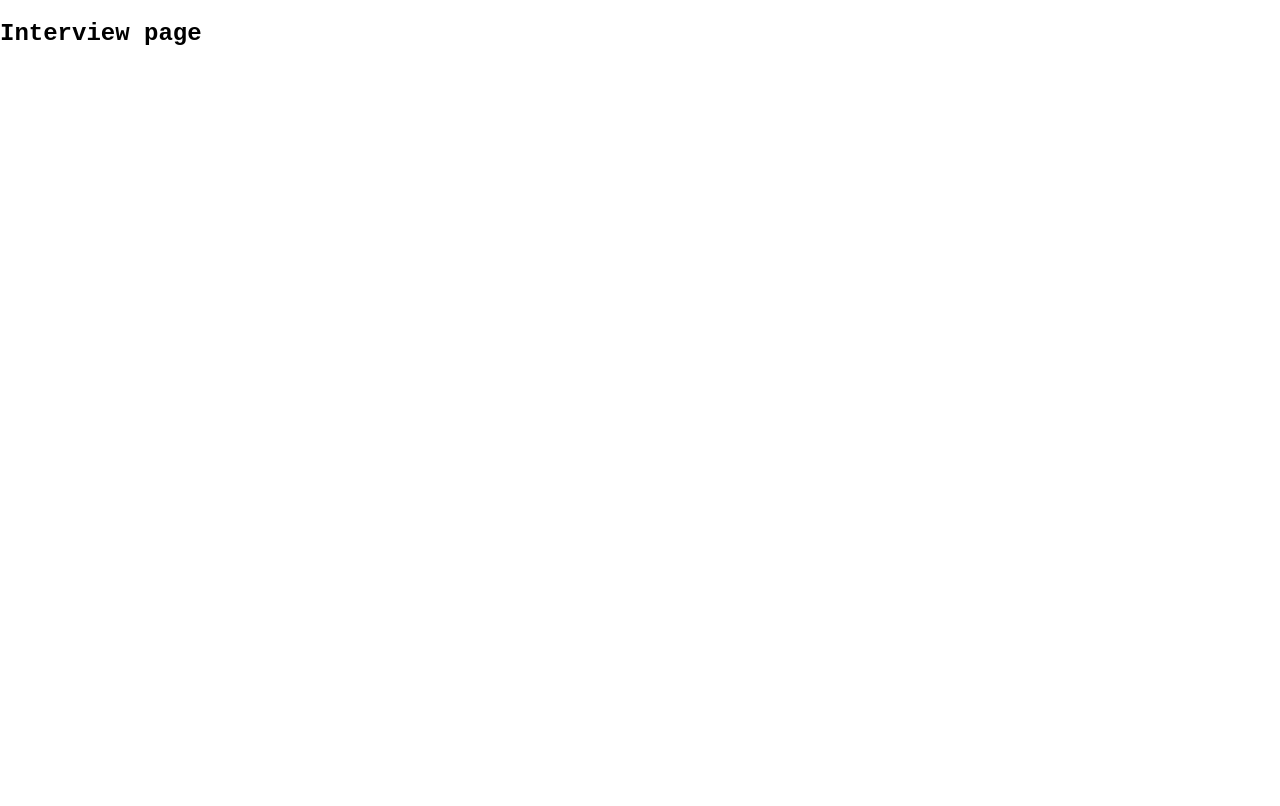
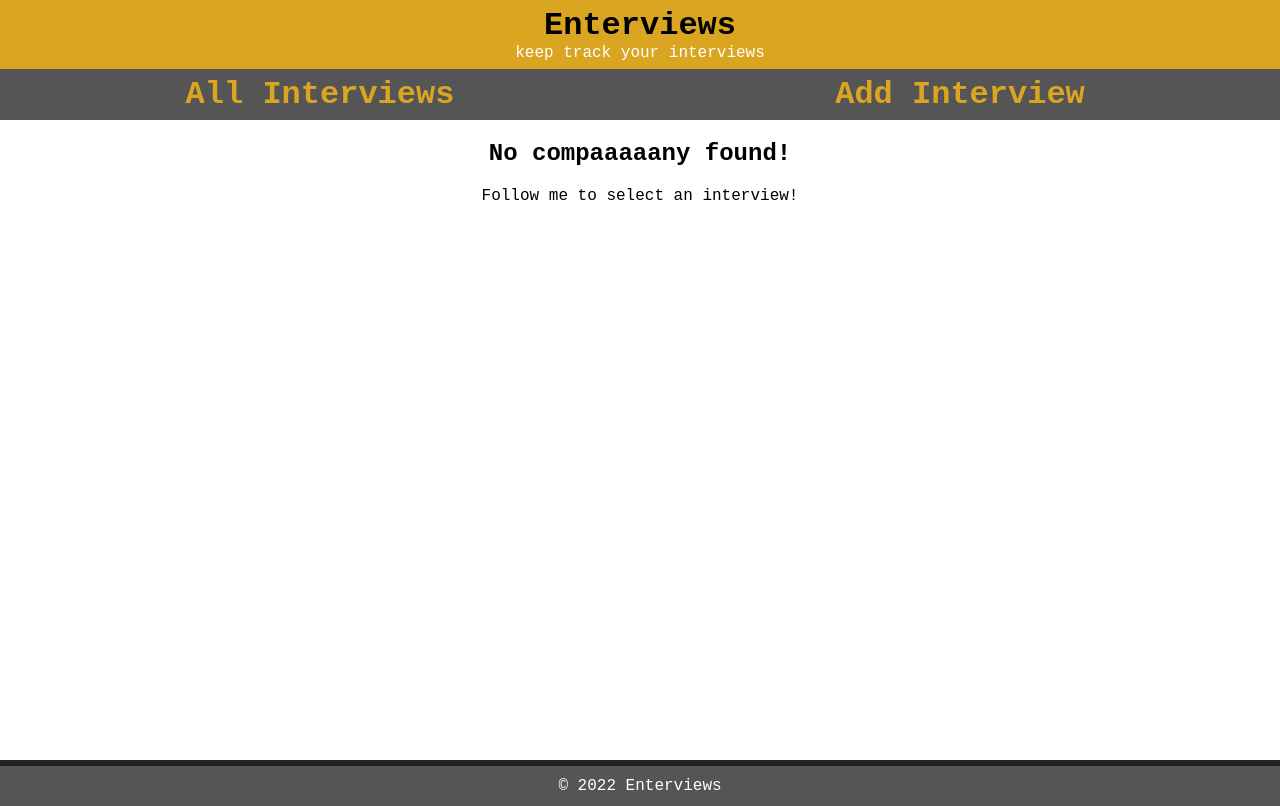
Before and after one commit to Brondchux/enterviews-client, a React (Create React App) app: page /interview/1688940476056 in a window 1280 px wide. Built offline with nearby package versions, Linux system fonts and the light colour scheme.

Commit message:
Successfully displayed a selected interview

```diff
--- a/package.json
+++ b/package.json
@@ -3,11 +3,13 @@
 	"version": "0.1.0",
 	"private": true,
 	"dependencies": {
+		"@reduxjs/toolkit": "^1.8.4",
 		"@testing-library/jest-dom": "^5.16.5",
 		"@testing-library/react": "^13.3.0",
 		"@testing-library/user-event": "^13.5.0",
 		"react": "^18.2.0",
 		"react-dom": "^18.2.0",
+		"react-redux": "^8.0.2",
 		"react-router-dom": "^6.3.0",
 		"react-scripts": "5.0.1",
 		"web-vitals": "^2.1.4"
--- a/src/App.js
+++ b/src/App.js
@@ -1,13 +1,16 @@
 import "./Styles/App.css";
 import { BrowserRouter as Router, Routes, Route } from "react-router-dom";
+import { Provider } from "react-redux";
 import Home from "./Pages/Home";
 import Interviews from "./Pages/Interviews";
 import Interview from "./Pages/Interview";
 import AddInterview from "./Pages/AddInterview";
 import NotFound from "./Pages/NotFound";
+import Store from "./Store";
 
 const App = () => {
 	return (
+		<Provider store={Store}>
 			<Router>
 				<Routes>
 					<Route path="/" element={<Home />} />
@@ -17,6 +20,7 @@ const App = () => {
 					<Route path="*" element={<NotFound />} />
 				</Routes>
 			</Router>
+		</Provider>
 	);
 };
 
--- /dev/null
+++ b/src/Components/Advanced/index.js
@@ -0,0 +1,14 @@
+const Advanced = () => {
+	return (
+		<div id="interview-advanced" className="">
+			<h4>Advanced zone</h4>
+			<p>Any action executed here is permanent and cannot be undone!</p>
+			<div className="advanced-btns">
+				<button className="form-control btn">Interview ended</button>
+				<button className="form-control btn">Delete interview</button>
+			</div>
+		</div>
+	);
+};
+
+export default Advanced;
--- a/src/Components/Interview/index.js
+++ b/src/Components/Interview/index.js
@@ -1,6 +1,7 @@
 import "./interview.css";
 import { formatDateTime, dynamicBgColor } from "../../Utils/mixins";
 import { useEffect, useState } from "react";
+import { Link } from "react-router-dom";
 const Interview = ({ interview, serial, startsAt }) => {
 	const [colorCode, setColorCode] = useState(1);
 	const colors = {
@@ -21,7 +22,9 @@ const Interview = ({ interview, serial, startsAt }) => {
 			</div>
 			<div className="content">
 				<p data-id={interview.data} data-company={interview.company}>
-					{interview.company}
+					<Link to={{ pathname: `/interview/${interview.id}` }}>
+						{interview.company}
+					</Link>
 				</p>
 				<span>{formatDateTime(startsAt)}</span>
 			</div>
--- /dev/null
+++ b/src/Components/Round/index.js
@@ -0,0 +1,25 @@
+const Round = ({ round }) => {
+	console.log(round);
+	return (
+		<li className="serial-future-line">
+			<div className="serial serial-future">
+				<span>R1</span>
+			</div>
+			<div className="content">
+				<span>Start: Wednesday, August 17, 2022 at 3:00:00 PM</span>
+				<span>End: Wednesday, August 17, 2022 at 3:30:00 PM</span>
+				<span>Duration: 0.5 hr</span>
+				<span>Completed: No</span>
+				<button
+					className="mini-btn"
+					data-interview="2757707203047"
+					data-round="1"
+				>
+					Mark as complete
+				</button>
+			</div>
+		</li>
+	);
+};
+
+export default Round;
--- a/src/Pages/Interview.js
+++ b/src/Pages/Interview.js
@@ -1,5 +1,80 @@
+import "../Styles/Interview.css";
+import { Fragment, useEffect } from "react";
+import { useDispatch, useSelector } from "react-redux";
+import { Link, useParams } from "react-router-dom";
+import { actions } from "../Store";
+import Footer from "../Components/Footer";
+import Header from "../Components/Header";
+import constants from "../Utils/constants";
+import Round from "../Components/Round";
+import Advanced from "../Components/Advanced";
+
 const Interview = () => {
-	return <h2>Interview page</h2>;
+	const { id } = useParams();
+	const dispatch = useDispatch();
+	const interview = useSelector((state) => state.interview.interview);
+	const interviews = useSelector((state) => state.interviews.interviews);
+
+	const fetchInterviewData = () => {
+		if (!interviews) return;
+		const interviewData = interviews.find((data) => data.id === parseInt(id));
+		dispatch(actions.interview.setInterview(interviewData));
+	};
+
+	const noInterviewFound = (
+		<section className="an-interview">
+			<div className="centered">
+				<h2>No compaaaaany found!</h2>
+				<p>
+					Follow{" "}
+					<Link to={"/interviews"} className="link">
+						me
+					</Link>{" "}
+					to select an interview!
+				</p>
+			</div>
+		</section>
+	);
+	useEffect(() => fetchInterviewData(), [id]);
+
+	return (
+		<Fragment>
+			<Header />
+			<main>
+				{!interview && noInterviewFound}
+				{interview && (
+					<section className="an-interview">
+						<div id="interview-details">
+							<h2>{interview.company}</h2>
+							<p>Role: {interview.role}</p>
+							<p>
+								Status:{" "}
+								{interview.isStillActive
+									? constants.STILL_ACTIVE
+									: constants.NOT_ACTIVE}
+							</p>
+						</div>
+						<div>
+							<h3>
+								Rounds - (
+								<Link className="link" to={{ pathname: "/add-interview" }}>
+									New round?
+								</Link>
+								)
+							</h3>
+							<ul id="interview-rounds">
+								{interview.rounds.map((round, index) => (
+									<Round key={index} round={round} />
+								))}
+							</ul>
+						</div>
+						<Advanced />
+					</section>
+				)}
+			</main>
+			<Footer />
+		</Fragment>
+	);
 };
 
 export default Interview;
--- a/src/Pages/Interviews.js
+++ b/src/Pages/Interviews.js
@@ -1,17 +1,20 @@
 import "../Styles/Interviews.css";
-import { Fragment, useEffect, useState } from "react";
+import { Fragment, useEffect } from "react";
 import Interview from "../Components/Interview";
 import Header from "../Components/Header";
 import Footer from "../Components/Footer";
 import Search from "../Components/Search";
 import { companies } from "../Seed";
+import { useDispatch, useSelector } from "react-redux";
+import { actions } from "../Store";
 
 const Interviews = () => {
-	const [interviews, setInterviews] = useState(null);
+	const dispatch = useDispatch();
+	const interviews = useSelector((state) => state.interviews.interviews);
 
 	useEffect(() => {
 		// add API call later
-		setInterviews(companies);
+		dispatch(actions.interviews.setInterviews(companies));
 	}, []);
 
 	return (
--- /dev/null
+++ b/src/Store/index.js
@@ -0,0 +1,15 @@
+import { configureStore } from "@reduxjs/toolkit";
+import interviewSlice from "./modules/interview";
+import interviewsSlice from "./modules/interviews";
+
+export const actions = {
+	interview: interviewSlice.actions,
+	interviews: interviewsSlice.actions,
+};
+
+export default configureStore({
+	reducer: {
+		interview: interviewSlice.reducer,
+		interviews: interviewsSlice.reducer,
+	},
+});
--- /dev/null
+++ b/src/Store/modules/interview.js
@@ -0,0 +1,14 @@
+import { createSlice } from "@reduxjs/toolkit";
+
+const initialState = { interview: null };
+const interviewSlice = createSlice({
+	name: "interview",
+	initialState,
+	reducers: {
+		setInterview(state, { payload }) {
+			state.interview = payload;
+		},
+	},
+});
+
+export default interviewSlice;
--- /dev/null
+++ b/src/Store/modules/interviews.js
@@ -0,0 +1,14 @@
+import { createSlice } from "@reduxjs/toolkit";
+
+const initialState = { interviews: null };
+const interviewsSlice = createSlice({
+	name: "interviews",
+	initialState,
+	reducers: {
+		setInterviews(state, { payload }) {
+			state.interviews = payload;
+		},
+	},
+});
+
+export default interviewsSlice;
--- /dev/null
+++ b/src/Styles/Interview.css
@@ -0,0 +1,9 @@
+.an-interview {
+	display: grid;
+	grid-template-columns: repeat(1, 1fr);
+}
+.advanced-btns {
+	display: grid;
+	grid-template-columns: repeat(6, 1fr);
+	gap: 1rem;
+}
--- a/src/Utils/constants.js
+++ b/src/Utils/constants.js
@@ -6,6 +6,8 @@ const constants = {
 	DURATION: "duration",
 	COMPLETED: "isCompleted",
 	MAC: "Mark as complete",
+	STILL_ACTIVE: "Interview in process",
+	NOT_ACTIVE: "Interview ended",
 	PRIORITY: {
 		THREE: 3,
 		TWO: 2,
```
Lines whose indentation alone changed are shown as unchanged.
